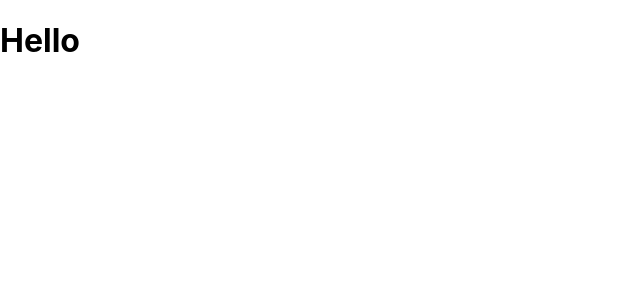
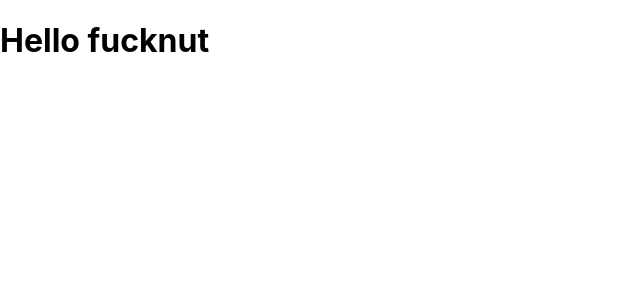
Before and after one commit to The-Awkward-Customer/Petes_Portfolio, a Next.js app: page / in a window 1280 px wide. Shown: the top 300 px of the page, without its empty margins (0-640 px from the left). Built offline with nearby package versions, Linux system fonts and the light colour scheme.

Commit message:
Added anchor

```diff
--- a/pages/index.js
+++ b/pages/index.js
@@ -5,7 +5,7 @@ import styles from '../styles/Home.module.css'
 export default function Home() {
   return (
     <div>
-      <h1>Hello</h1>
+      <h1>Hello <a>fucknut</a></h1>
     </div>
   )
 }
```
